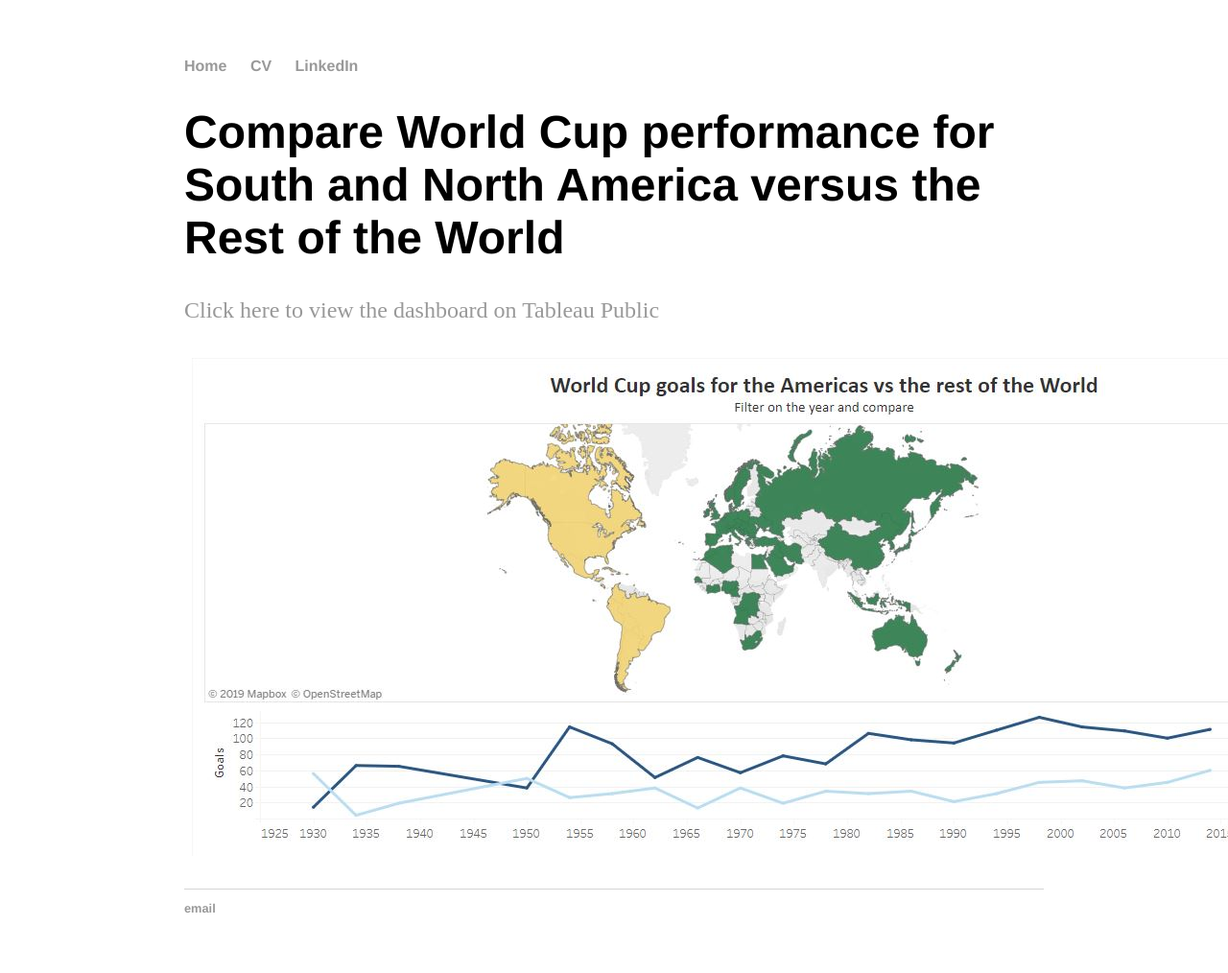
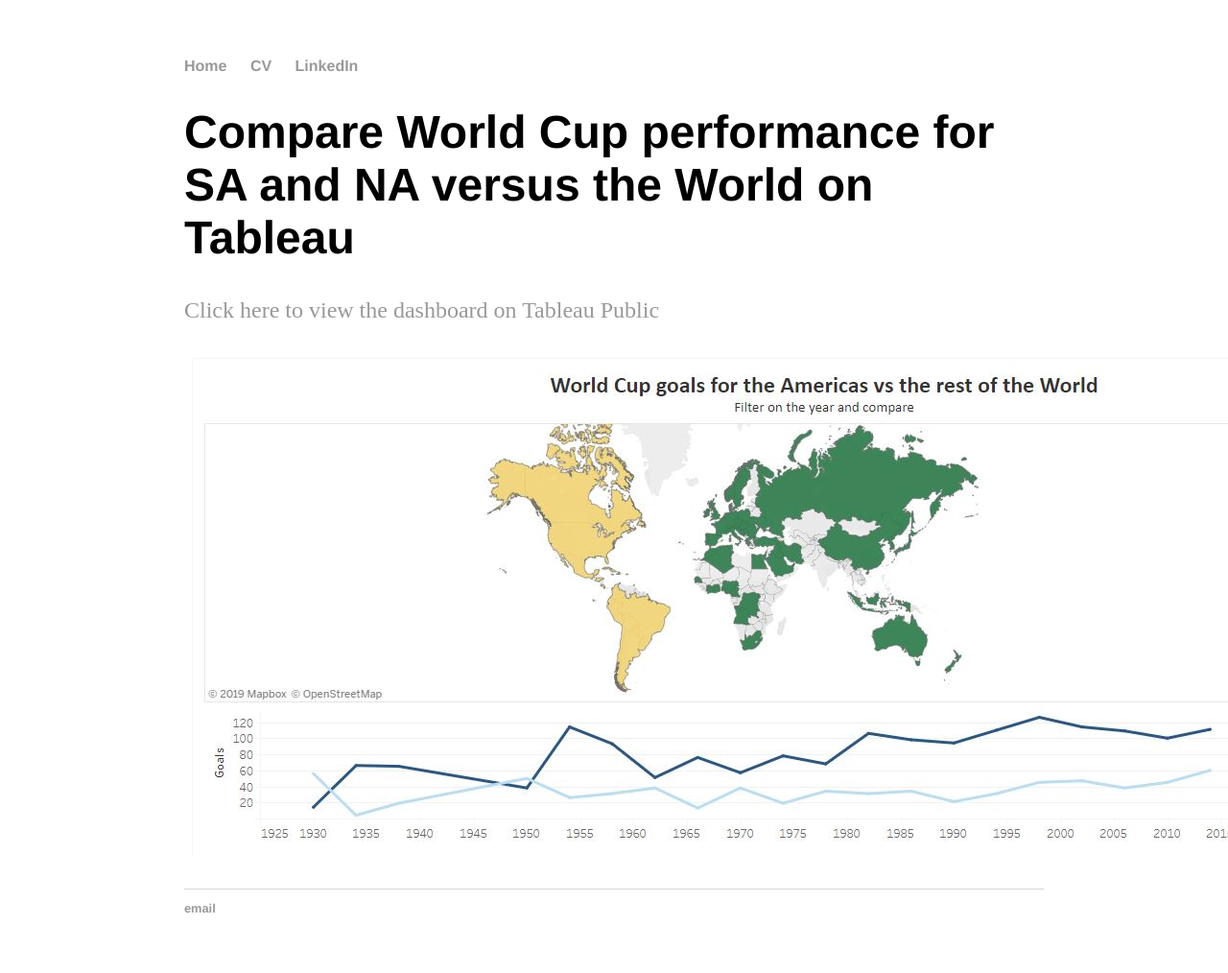
Before and after one commit to h2kh/h2kh.github.io, a Jekyll site: the page built from _posts/2019-06-06-worldcupgoals.md, in a window 1280 px wide. Shown: the whole page at 96% size. Built offline with Jekyll 4.4.1, drawn with Linux system fonts in a browser that asks for light colours.

Commit message:
Update 2019-06-06-worldcupgoals.md

```diff
--- a/_posts/2019-06-06-worldcupgoals.md
+++ b/_posts/2019-06-06-worldcupgoals.md
@@ -1,6 +1,6 @@
 ---
 layout: post
-title: "Compare World Cup performance for South and North America versus the Rest of the World"
+title: "Compare World Cup performance for SA and NA versus the World on Tableau"
 ---
 
 
```
